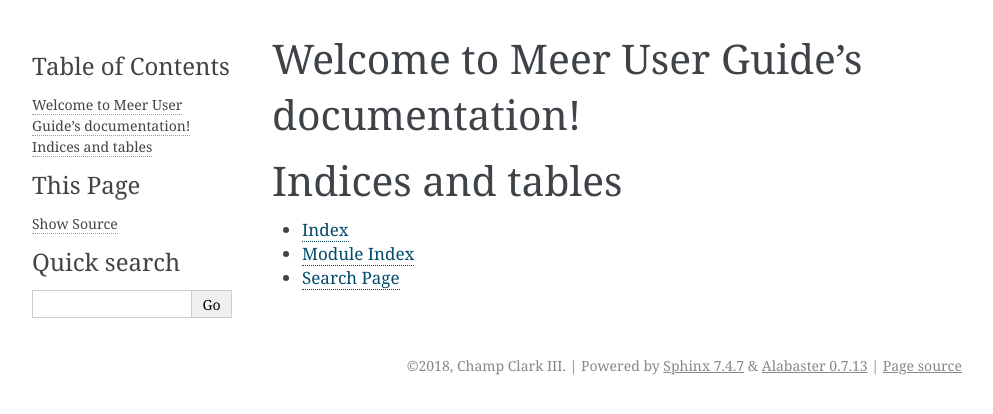
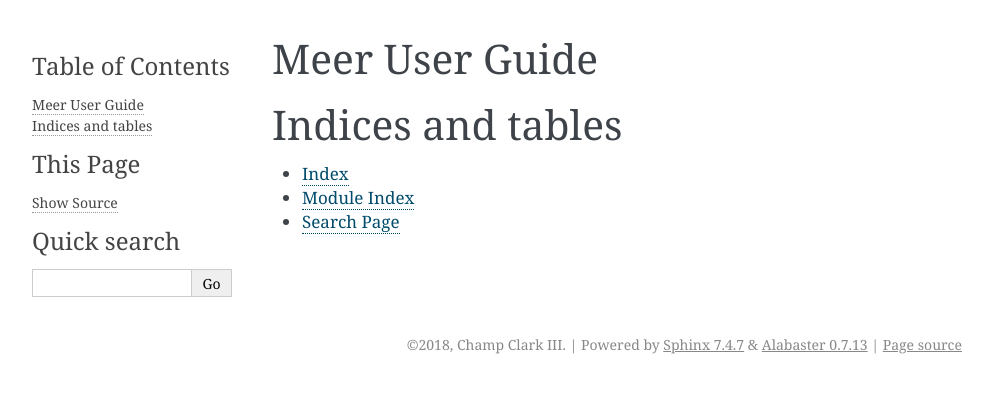
Before and after one commit to beave/meer, a Sphinx documentation site: the page built from doc/source/index.rst, in a window 1280 px wide. Shown: the top 414 px of the page, without its empty margins (148-1141 px from the left). Built offline with Sphinx 7.4.7, drawn with Linux system fonts in a browser that asks for light colours; part of the change alters nothing that is shown.

```diff
--- a/doc/source/index.rst
+++ b/doc/source/index.rst
@@ -1,10 +1,5 @@
-.. Meer User Guide documentation master file, created by
-   sphinx-quickstart on Thu Nov  8 17:25:20 2018.
-   You can adapt this file completely to your liking, but it should at least
-   contain the root `toctree` directive.
-
-Welcome to Meer User Guide's documentation!
-===========================================
+Meer User Guide
+===============
 
 .. toctree::
    :maxdepth: 2
```
